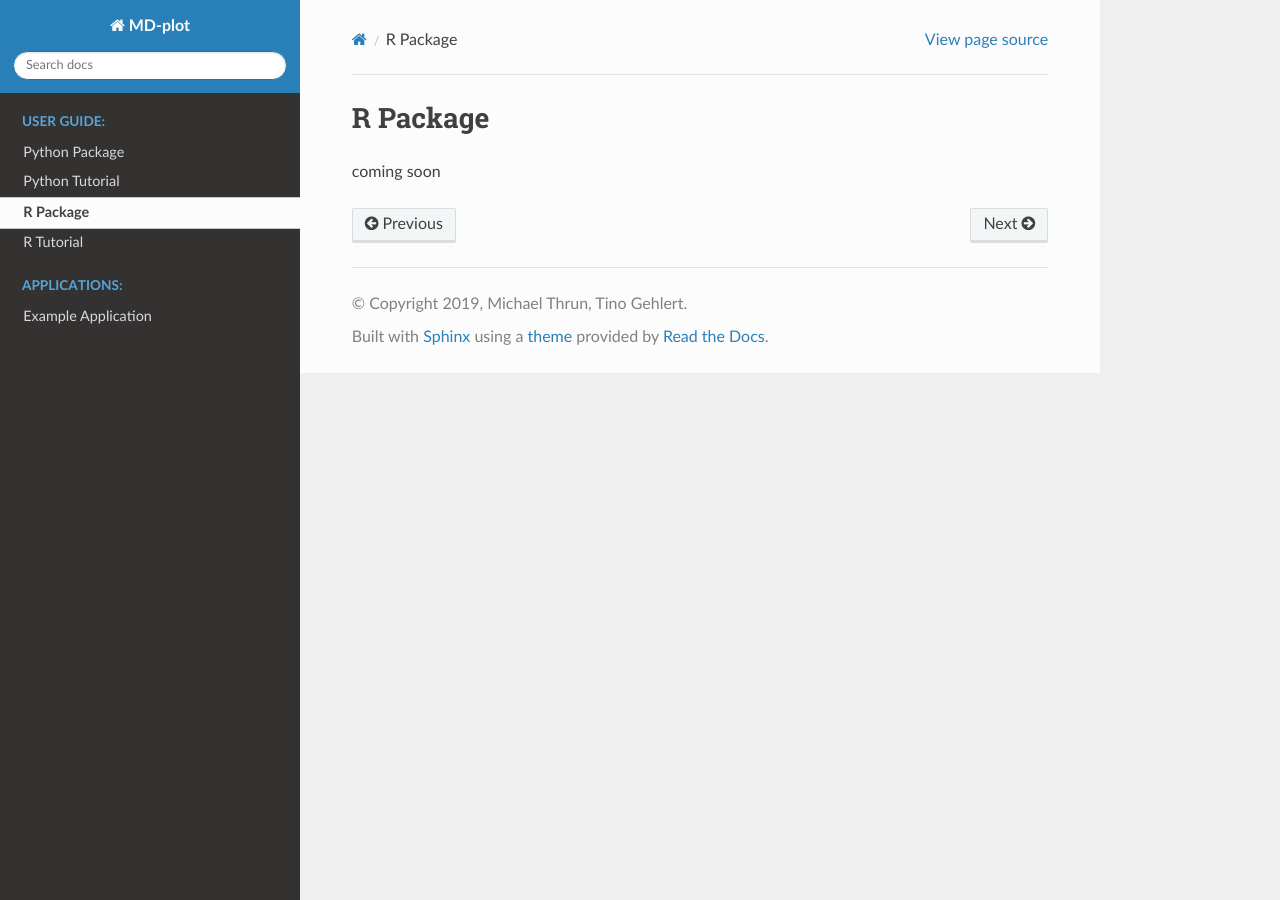
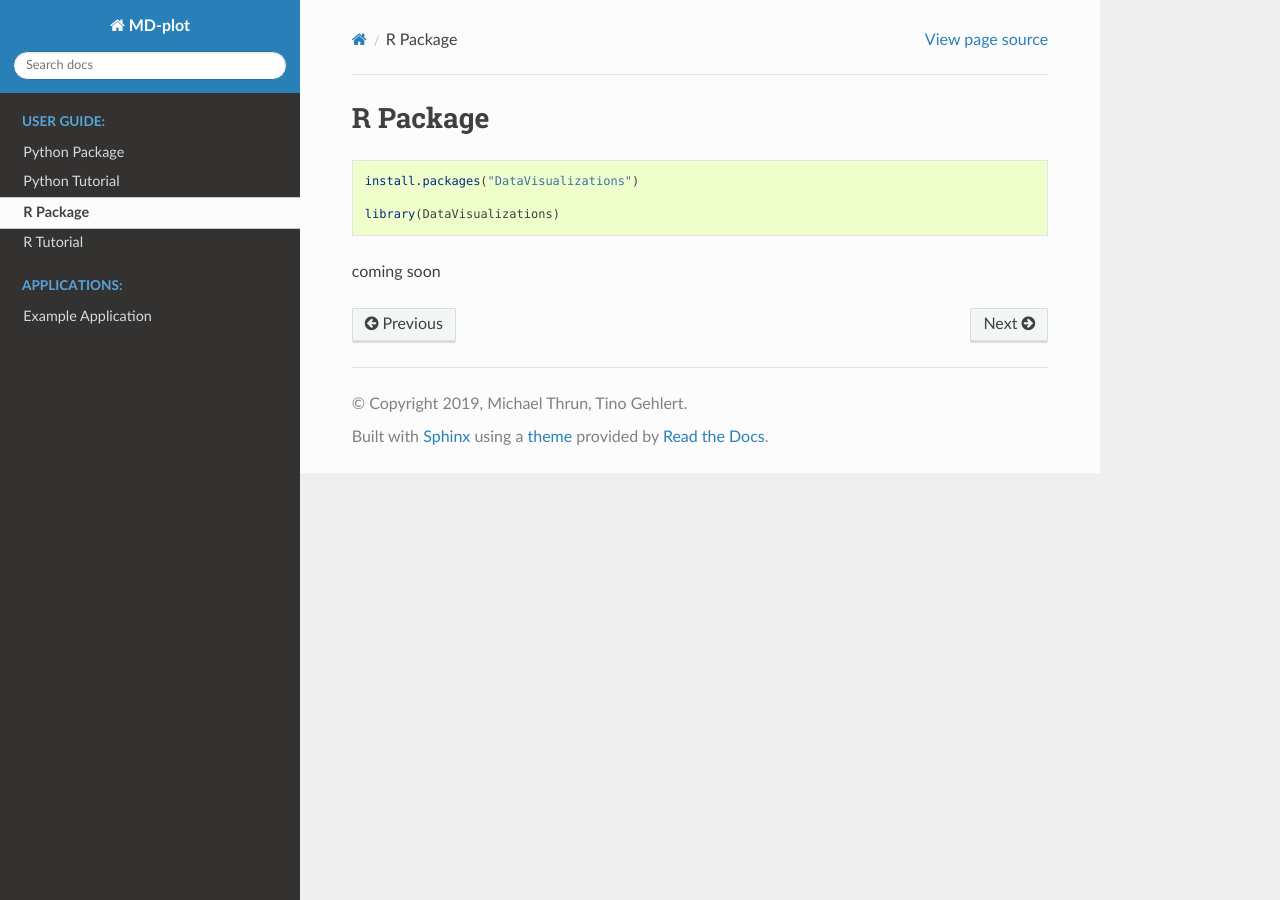
Before and after one commit to TinoGehlert/md_plot, a Sphinx documentation site: the page built from docs/user_guide/r_package.md, in a window 1280 px wide. Built offline with Sphinx 7.4.7 and the Read the Docs theme 2.0.0, drawn with Linux system fonts in a browser that asks for light colours.

Commit message:
installation of datavisualization r package added

````diff
--- a/docs/user_guide/r_package.md
+++ b/docs/user_guide/r_package.md
@@ -1,3 +1,9 @@
 # R Package
 
+```r
+install.packages("DataVisualizations")
+
+library(DataVisualizations)
+```
+
 coming soon
````
